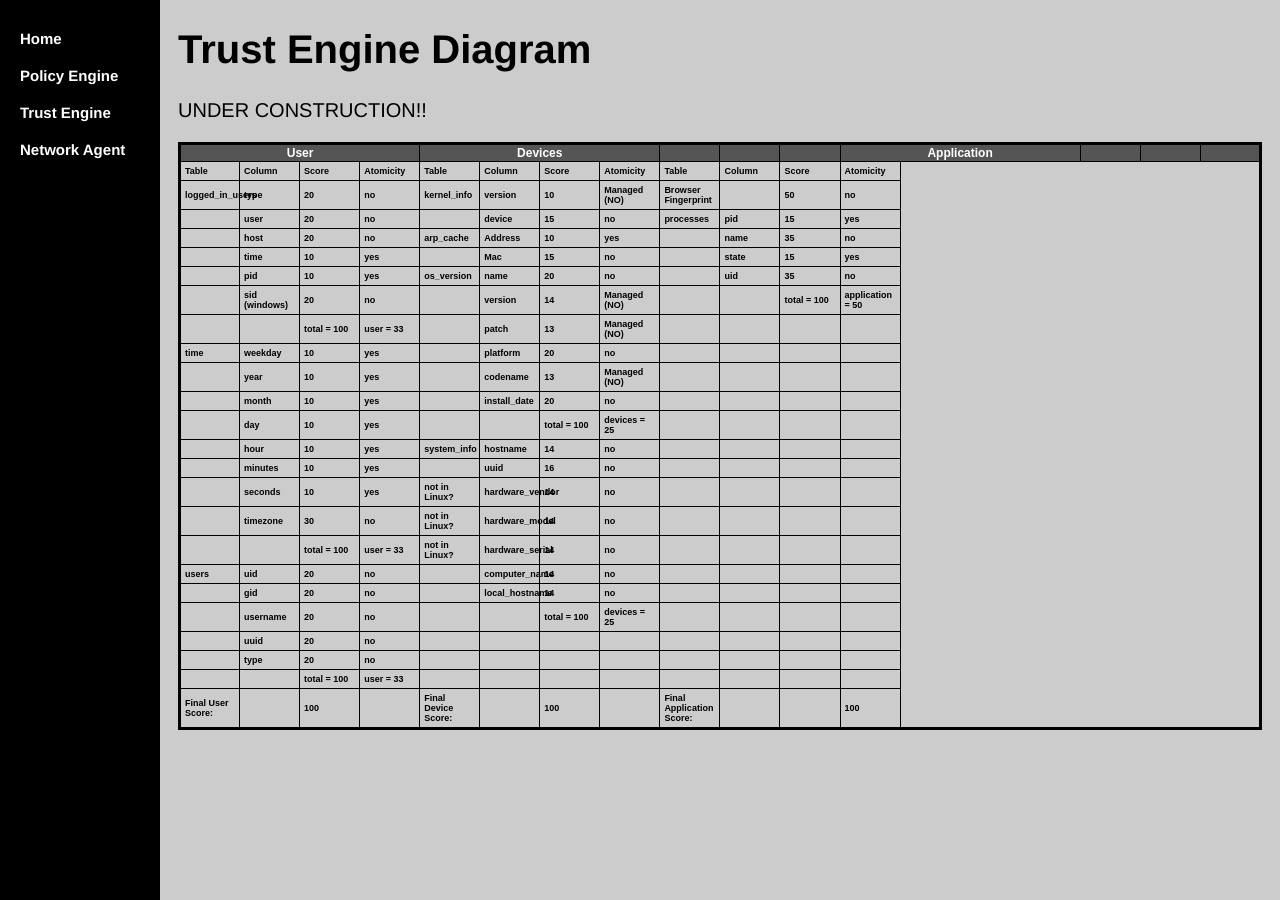
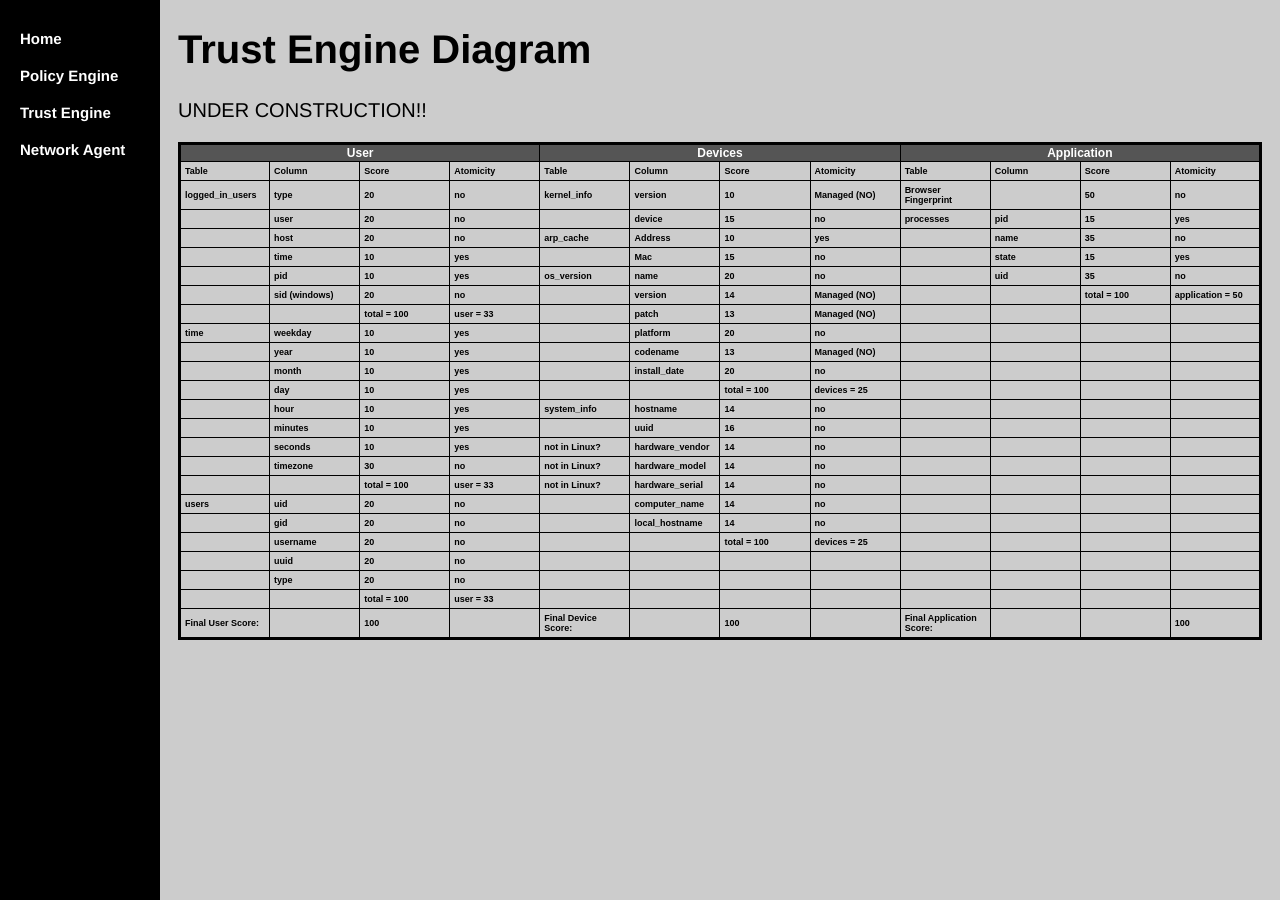
Before and after one commit to WWUZeroTrust/WWUZeroTrust.github.io, a Jekyll site: the page TrustEngine/diagram/index.html, which Jekyll copies as it is, in a window 1280 px wide. Built offline with Jekyll 4.4.1, drawn with Linux system fonts in a browser that asks for light colours.

Commit message:
Update index.html

```diff
--- a/TrustEngine/diagram/index.html
+++ b/TrustEngine/diagram/index.html
@@ -135,7 +135,7 @@
 	}
 </style>
 <table class="tableizer-table">
-<thead><tr class="tableizer-firstrow"><th colspan="4">User</th><th colspan="4">Devices</th><th>&nbsp;</th><th>&nbsp;</th><th>&nbsp;</th><th colspan="4">Application</th><th>&nbsp;</th><th>&nbsp;</th><th>&nbsp;</th></tr></thead><tbody>
+<thead><tr class="tableizer-firstrow"><th colspan="4">User</th><th colspan="4">Devices</th><th colspan="4">Application</th></tr></thead><tbody>
 	<tr><td>Table</td><td>Column</td><td>Score</td><td>Atomicity</td><td>Table</td><td>Column</td><td>Score</td><td>Atomicity</td><td>Table</td><td>Column</td><td>Score</td><td>Atomicity</td></tr>
  <tr><td>logged_in_users</td><td>type</td><td>20</td><td>no</td><td>kernel_info</td><td>version</td><td>10</td><td>Managed (NO)</td><td>Browser Fingerprint</td><td>&nbsp;</td><td>50</td><td>no</td></tr>
  <tr><td>&nbsp;</td><td>user</td><td>20</td><td>no</td><td>&nbsp;</td><td>device</td><td>15</td><td>no</td><td>processes</td><td>pid</td><td>15</td><td>yes</td></tr>
```
